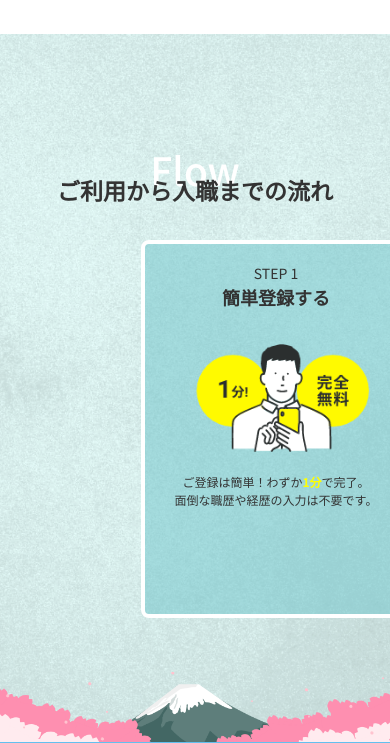
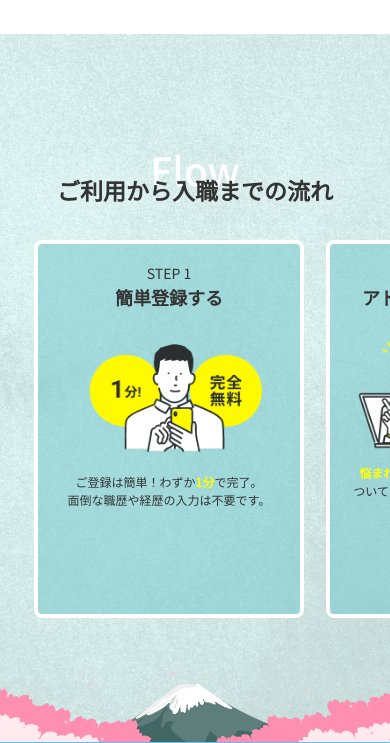
Before and after one commit to 29works/mn_co-medical, a PHP site: page /spring/index.html in a window 390 px wide. Shown: the part 4983-5726 px from the top of the page. Run offline with PHP 8.4, Linux system fonts and the light colour scheme.

Commit message:
Update spring.css

```diff
--- a/special/css/spring.css
+++ b/special/css/spring.css
@@ -2377,7 +2377,6 @@ img.voice-ttl {
 .steplist li {
 	position: relative;
 	width: calc((100% - 60px) / 3);
-	/* margin: 30px 0px 0px 30px; */
 	background: rgba(114, 198, 205, 0.53);
 	padding: 16px 15px;
 	border-radius: 8px;
@@ -2453,7 +2452,7 @@ img.voice-ttl {
 		-webkit-box-orient: vertical;
 		-webkit-box-direction: normal;
 		flex-direction: column;
-		margin: 34px 141px;
+		margin: 34px 34px;
 	}
 	.steplist li {
 		width: 95%;
```
